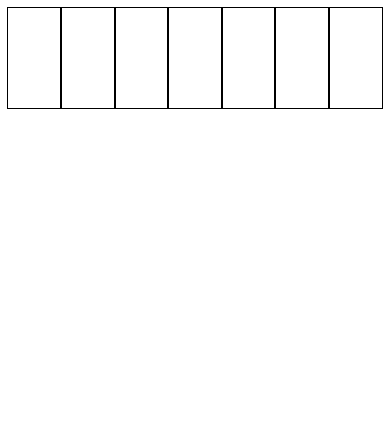
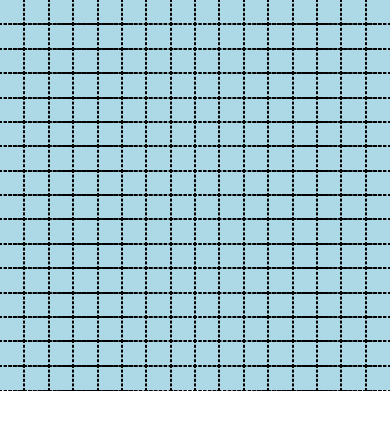
Before and after one commit to mileshinch/etch-a-sketch, a plain HTML site: page index.html in a window 390 px wide. Drawn offline with Linux system fonts and the light colour scheme.

Commit message:
Build a 16x16 responsive square grid
Finally got it working! The problem was not setting the flex property to
my flex items. I think one reason I didn't do this is because I don't
properly understand what flex = 1 means so I was scared of doing it.

```diff
--- a/etch-a-sketch.js
+++ b/etch-a-sketch.js
@@ -1,21 +1,44 @@
-const container = document.querySelector(".container");
+// set margins, padding and borders to 0
 
-// container.innerText = "Hello"
+// create a square container for the grid
 
-container.style.outline = "1px dashed"
+// set the width and height equal to the viewport width
 
-// get 16 squares on a row
+// get container as javascript obj
+const container = document.querySelector(".container")
 
-for (let i = 0; i < 7; i++) {
-    // add a square div to the container div
-    const square = document.createElement("div")
+// fill the container with 16 rows
 
-    square.style.outline = "1px solid"
+for (let i = 1; i <= 16; i++) {
+    // add a row div as js obj
+    const row = document.createElement("div")
+    // give it a class
+    row.className = "row"
+    // give it an outline
+    row.style.outline = "1px dashed"
 
-    square.style.height = "100px"
-    square.style.width = "100px"
+    // for each row fill it with 16 squares
+    for (let j = 1; j <= 16; j++) {
+        // add a square as js obj
+        const square = document.createElement("div")
+        // give it a class of square
+        square.className = "square"
+        // give it an outline
+        square.style.outline = "1px dashed"
+        // append the square to the row
+        row.appendChild(square)
+    }
 
-    container.appendChild(square)
+    // add it to the dom
+    container.appendChild(row)
 }
 
-// make them always be squares
+// the rows are flexbox items - what should their flex behaviour be?
+
+// each row is a flexbox container
+
+// fill each row with 16 square divs
+//do I need to actually make them squares?
+// or will they be squares naturally because the container is square?
+
+// the squares are flex box items - what should their flex behaviour be?
--- a/style.css
+++ b/style.css
@@ -1,3 +1,22 @@
+HTML, body {
+    margin: 0px;
+    padding: 0px;
+    border: 0px;
+}
+
 .container {
+    width: 100vw;
+    height: 100vw;
+    background-color: #ADD8E6;
+    display: flex;
+    flex-direction: column;
+}
+
+.row {
+    flex: 1;
     display: flex;
 }
+
+.square {
+    flex: 1;
+}
```
Also changed, not shown: index.html (+2 -0 lines), scrap.js (deleted, +0 -34 lines).
